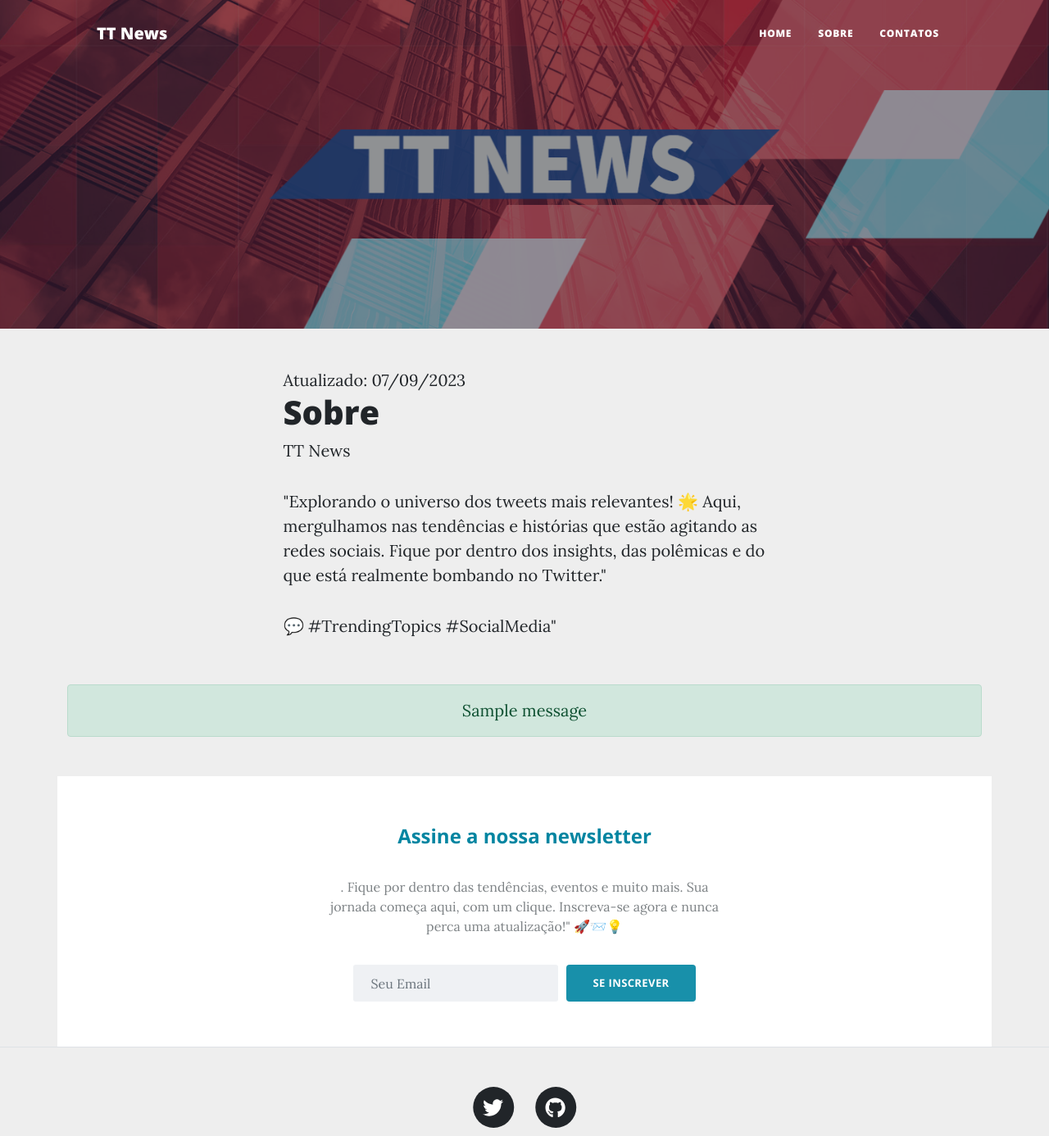
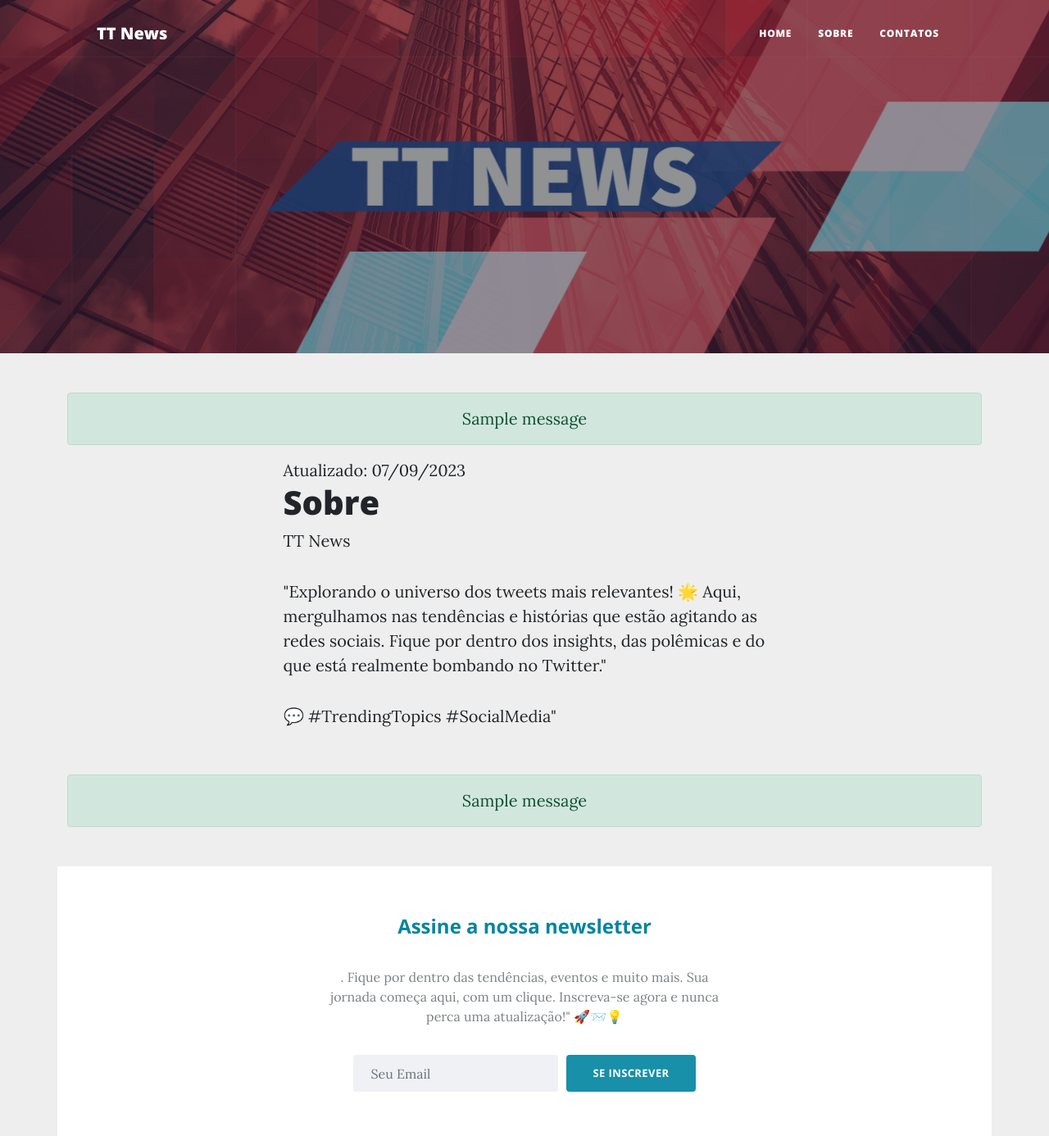
Before and after one commit to santosgv/My-Blog, a Django app: page /about/ in a window 1280 px wide. Shown: the top 1386 px of the page at 82% size. Run offline with Django 4.2, Linux system fonts and the light colour scheme; tables that the repository leaves empty hold one stand-in row (values such as "Sample post"); one stand-in notice (Sample message) is shown; some libraries are stand-ins or nearby versions.

Commit message:
ajuste de informaçao

```diff
--- a/Blog/settings.py
+++ b/Blog/settings.py
@@ -246,7 +246,7 @@ JAZZMIN_SETTINGS = {
         {"model": "auth.User"},
 
         # App with dropdown menu to all its models pages (Permissions checked against models)
-        {"app": "books"},
+        {"app": "Core"},
     ],
 
     #############
@@ -331,3 +331,5 @@ JAZZMIN_SETTINGS = {
     # Add a language dropdown into the admin
     "language_chooser": False,
 }
+
+# loggin
--- a/Core/views.py
+++ b/Core/views.py
@@ -1,4 +1,5 @@
 from django.shortcuts import render,redirect, get_object_or_404
+from django.contrib.auth.decorators import login_required
 from rest_framework.decorators import api_view
 from rest_framework import viewsets
 from django.conf import settings
@@ -24,6 +25,7 @@ def index(request):
     page_number = request.GET.get('page')
     posts = pagina.get_page(page_number)
     return render(request,'index.html',{'posts':posts})
+
 
 class PostViewSet(viewsets.ModelViewSet):
     queryset = Post.objects.all()
@@ -87,6 +89,7 @@ def unsubscriber(request,id):
     email.save()
     return HttpResponse('Cancelado sua Inscriçao')
 
+@login_required(login_url='/admin/login/?next=/admin/')
 def enviar_emeil(request):
     try:
         path_template = os.path.join(settings.BASE_DIR, 'Core/templates/emails/email.html')
@@ -96,13 +99,13 @@ def enviar_emeil(request):
 
         for email in emails:
             email_html(path_template, 'Novos Posts', [email,],posts=posts,email=email,base_url=base_url)
-            print('foi')
+            messages.add_message(request, constants.SUCCESS, 'Cadastrado com sucesso')
+            return redirect("/")
 
-        return HttpResponse('Emails enviados para todos os destinatários ativos')
     except Exception as msg:
-        print(msg)
+        messages.add_message(request, constants.ERROR, f'{msg}')
         logger.critical(msg)
-        return msg
+        return redirect("/")
 
 @cache_page(60 * 15)
 def robots(request):
--- a/templates/base.html
+++ b/templates/base.html
@@ -58,9 +58,17 @@
                         </div>
                     </div>
                 </div>
-            </div>
+            </div>S
         </header>
-
+<div class="container" style="text-align: center; margin-top: 0px; margin-bottom: 0px;">
+    {% if messages %}
+    {% for message in messages %}
+        <div class="text-center alert {{message.tags}}">
+            {{message}}
+        </div>
+    {% endfor %}
+{% endif %}
+</div>
 {% block 'body' %}
 
         {% endblock %}
```
